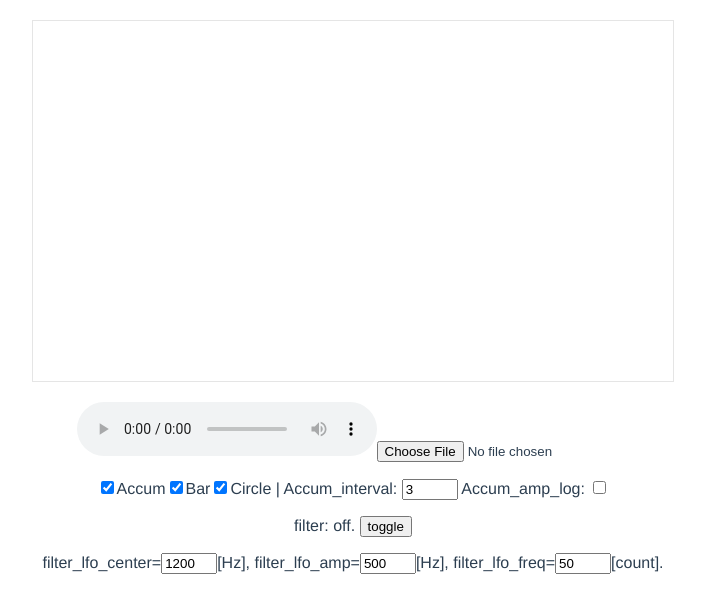
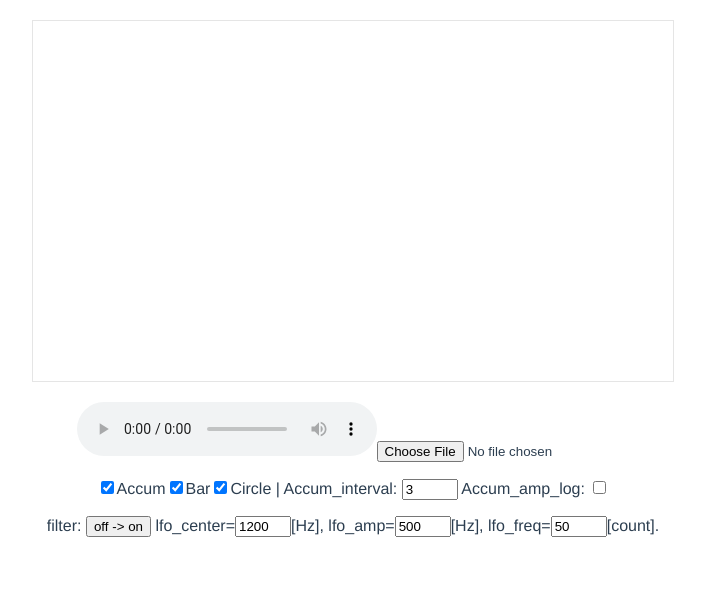
Before and after one commit to 00sk0/vue_audio, a Vue app: page / in a window 1280 px wide. Shown: the top 612 px of the page, without its empty margins (287-992 px from the left). Built offline with nearby package versions, Linux system fonts and the light colour scheme; the HTML template or start-up script is replaced by a standard one.

Commit message:
minor fixes

```diff
--- a/src/components/Visualizer.vue
+++ b/src/components/Visualizer.vue
@@ -3,7 +3,7 @@
     <canvas id="canvas" width="640px" height="360px"></canvas>
     <div id="ctrls">
       <p>
-        <audio controls id="audiosource" loop></audio>
+        <audio controls id="audiosource" loop volume="0.5"></audio>
           <!-- :src="audio_src" -->
         <input type="file" id="audiofile" accept="audio/*" v-on:change="loadAudio">
       </p>
@@ -16,12 +16,11 @@
         Accum_interval: <input type="number" min="0" v-model="components[0].cont.interval">
         Accum_amp_log: <input type="checkbox" v-model="components[0].cont.f_amp_log">
       </p>
-      <p>filter: {{filtering ? "on" : "off"}}.
-        <button v-on:click="toggle">toggle</button></p>
-      <p>
-        filter_lfo_center=<input type="number" min="1" v-model="filter.center">[Hz],
-        filter_lfo_amp=<input type="number" v-model="filter.amp">[Hz],
-        filter_lfo_freq=<input type="number" min="0" v-model="filter.lfreq">[count].
+      <p>filter:
+        <button v-on:click="toggle">{{(filtering ? "on" : "off") + " -> " + (!filtering ? "on" : "off")}}</button>
+        lfo_center=<input type="number" min="1" v-model="filter.center">[Hz],
+        lfo_amp=<input type="number" v-model="filter.amp">[Hz],
+        lfo_freq=<input type="number" min="0" v-model="filter.lfreq">[count].
       </p>
     </div>
   </div>
@@ -57,6 +56,7 @@ export default {
   mounted () {
     const cv    = document.getElementById("canvas");
     const audio = document.getElementById("audiosource");
+    audio.volume = 0.5;
     audio.addEventListener("play", () => {
       this.ist.init ({
         width:  cv.width,
--- a/src/components/lib/spectrum_accum.js
+++ b/src/components/lib/spectrum_accum.js
@@ -59,7 +59,7 @@ export default class extends Component {
               return Math.log(w/p + 1) / Math.log(255/p + 1);
             } else { return w / 255; }
           })();
-          this.ctx.fillStyle=`hsla(${220 + pw * 60},60%,60%,${pw})`;
+          this.ctx.fillStyle=`hsla(${205 + pw * 60},60%,60%,${pw})`;
           this.ctx.fillRect(p,h,q-p,(this.height/this.cells));
         }
       }
```
Also changed, not shown: src/components/lib/main.js.
